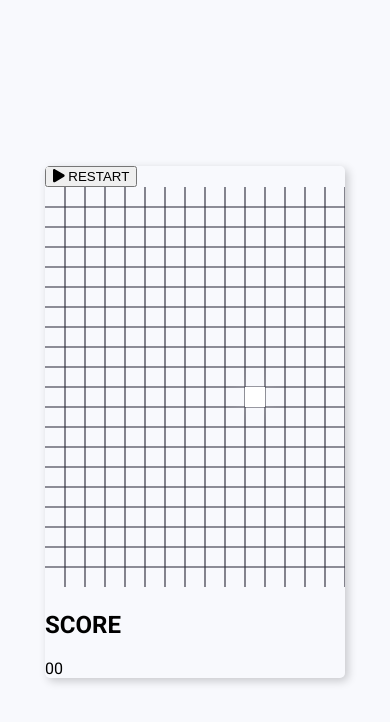
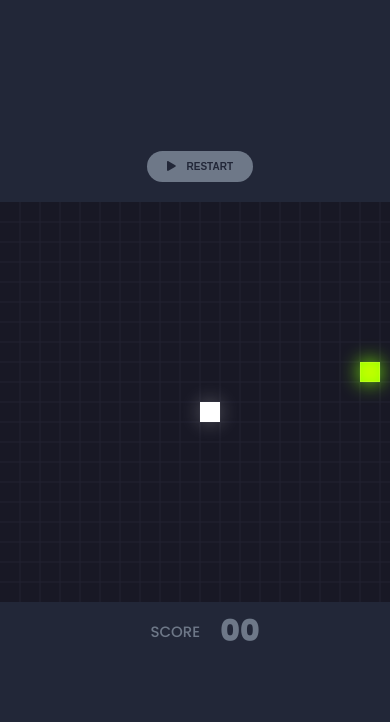
Before and after one commit to SaipavanVadapally/myrep443, a plain HTML site: page Snake game/index.html in a window 390 px wide. Both pictures are taken after a click on the button "RESTART". Drawn offline with Linux system fonts and the light colour scheme.

Commit message:
Update style.css

```diff
--- a/Snake game/style.css
+++ b/Snake game/style.css
@@ -1,94 +1,121 @@
-@import url('https://fonts.googleapis.com/css2?family=Roboto:wght@400;700&display=swap');
-
+@font-face {
+    font-family: "game";
+    src: url("https://fonts.googleapis.com/css2?family=Poppins:wght@500;800&display=swap");
+  }
   * {
+    padding: 0;
+    margin: 0;
     box-sizing: border-box;
   }
+  button:focus {
+    outline: 0;
+  }
 
+  html,
   body {
-  background-color: #f8f9fd;
-  font-family: 'Roboto', sans-serif;
+    height: 100%;
+    font-family: "Poppins", sans-serif;
+    color: #6e7888;
+  }
+  body {
+    background-color: #222738;
+    display: flex;
+    justify-content: center;
+    align-items: center;
+    color: #6e7888;
+  }
+  canvas {
+    background-color: #181825;
+  }
+  .container {
+    display: flex;
+    width: 100%;
+    height: 100%;
+    flex-flow: column wrap;
+    justify-content: center;
+    align-items: center;
+  }
+  #ui {
     display: flex;
     align-items: center;
-  justify-content: center;
-  height: 100vh;
-  overflow: hidden;
-  margin: 0;
-}
-
-.container {
-  border-radius: 5px;
-  box-shadow: 3px 3px 10px rgba(0, 0, 0, 0.2);
-  overflow: hidden;
-  width: 300px;
-}
-
-.title {
-  margin: 0;
-}
-
-.subtitle {
-  display: inline-block;
-  margin: 5px 0 20px;
-  opacity: 0.8;
-}
-
-.header {
-  background-color: #3e57db;
-  color: #fff;
-  padding: 30px 20px;
-}
-
-.header input {
-  background-color: rgba(0, 0, 0, 0.3);
-  border: 0;
-  border-radius: 50px;
-  color: #fff;
-  font-size: 14px;
-  padding: 10px 15px;
-  width: 100%;
-}
-
-.header input:focus {
-  outline: none;
-}
-
-.user-list {
-  background-color: #fff;
-  list-style-type: none;
-  margin: 0;
-  padding: 0;
-  max-height: 400px;
-  overflow-y: auto;
-}
-
-.user-list li {
-  display: flex;
-  padding: 20px;
-}
-
-.user-list img {
-  border-radius: 50%;
-  object-fit: cover;
-  height: 50px;
-  width: 50px;
-}
-
-.user-list .user-info {
+    font-size: 10px;
+    flex-flow: column;
     margin-left: 10px;
   }
-
-.user-list .user-info h4 {
-  margin: 0 0 10px;
+  h2 {
+    font-weight: 200;
+    transform: rotate(270deg);
   }
-
-.user-list .user-info p {
-  font-size: 12px;
+  #score {
+    margin-top: 20px;
+    font-size: 30px;
+    font-weight: 800;
   }
-
-.user-list li:not(:last-of-type) {
-  border-bottom: 1px solid #eee;
+  .noselect {
+    user-select: none;
   }
-
-.user-list li.hide {
-  display: none;
+  #replay {
+    font-size: 10px;
+    padding: 10px 20px;
+    background: #6e7888;
+    border: none;
+    color: #222738;
+    border-radius: 20px;
+    font-weight: 800;
+    transform: rotate(270deg);
+    cursor: pointer;
   }
+  #replay:hover {
+    background: #a6aab5;
+    transition: all 200ms cubic-bezier(0.4, 0, 0.2, 1);
+  }
+  #replay svg {
+    margin-right: 8px;
+  }
+  @media (max-width: 600px) {
+    #replay {
+      margin-bottom: 20px;
+    }
+    #replay,
+    h2 {
+      transform: rotate(0deg);
+    }
+    #ui {
+      flex-flow: row wrap;
+      margin-bottom: 20px;
+    }
+    #score {
+      margin-top: 0;
+      margin-left: 20px;
+    }
+    .container {
+      flex-flow: column wrap;
+    }
+  }
+  #author {
+    width: 100%;
+    bottom: 40px;
+    display: inline-flex;
+    align-items: center;
+    justify-content: center;
+    font-weight: 600;
+    color: inherit;
+    text-transform: uppercase;
+    padding-left: 35px;
+  }
+  #author span {
+    font-size: 10px;
+    margin-left: 20px;
+    color: inherit;
+    letter-spacing: 4px;
+  }
+  #author h1 {
+    font-size: 25px;
+  }
+  .wrapper {
+    display: flex;
+    flex-flow: row wrap;
+    justify-content: center;
+    align-items: center;
+    margin-bottom: 20px;
+  }
```
Lines whose indentation alone changed are shown as unchanged.
